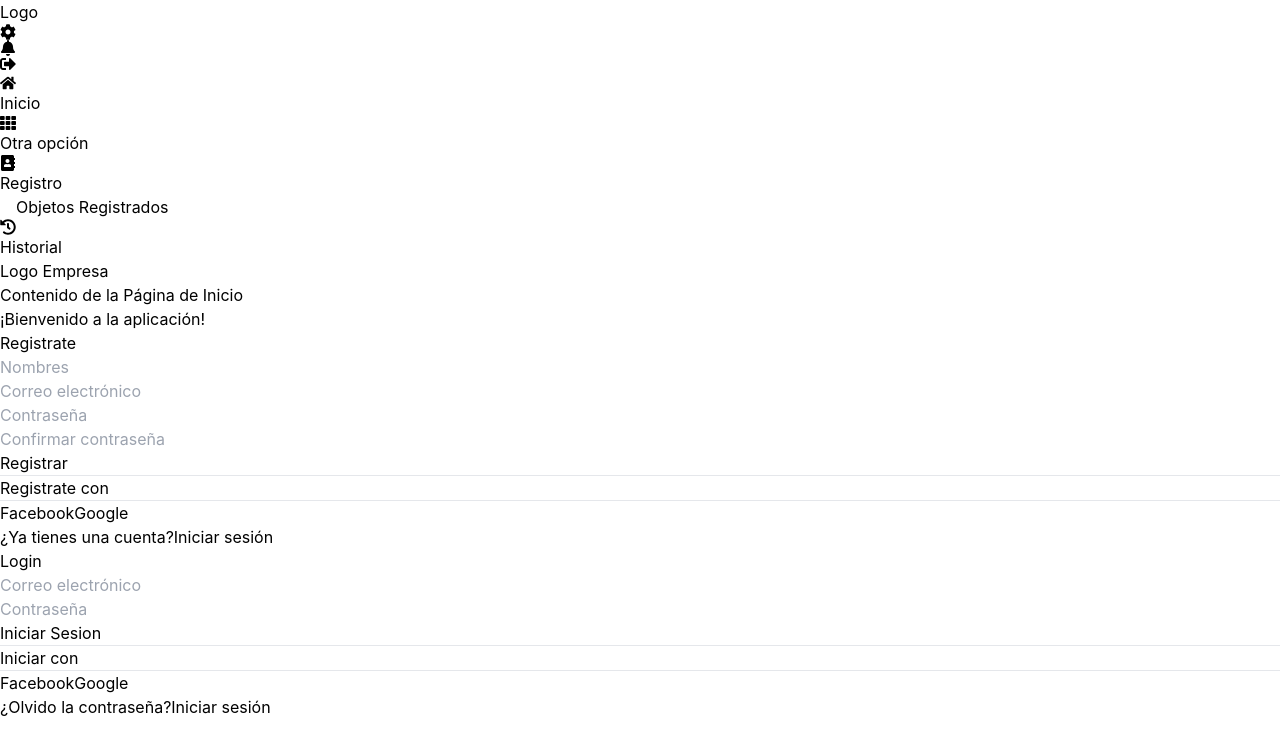
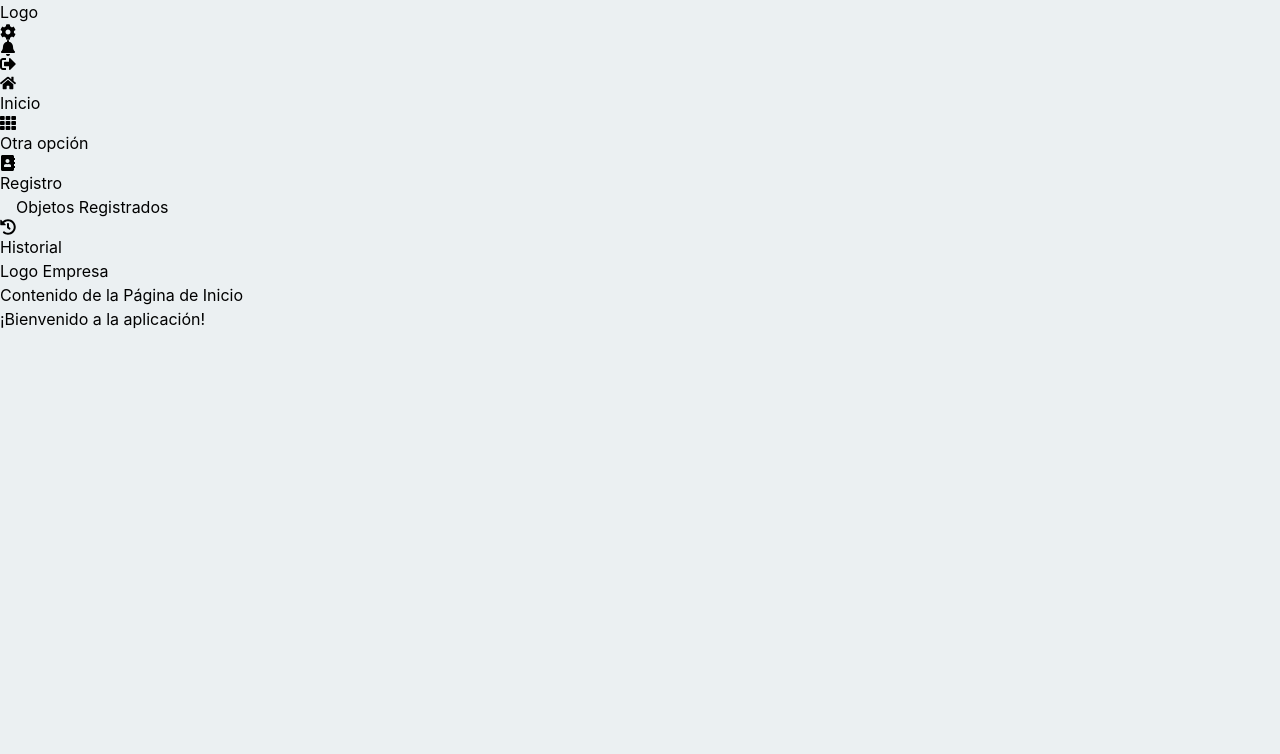
Before and after one commit to Churitos2309/FrontendReconocimientoFacial, a React (Vite) app: page / in a window 1280 px wide. Shown: the top 754 px of the page. Built offline with nearby package versions, Linux system fonts and the light colour scheme; some icons are missing.

Commit message:
Links de toda la pagina
Ya se puede trabajar con los link que tengo dentro del app

```diff
--- a/package.json
+++ b/package.json
@@ -12,7 +12,8 @@
   "dependencies": {
     "react": "^18.2.0",
     "react-dom": "^18.2.0",
-    "react-icons": "^4.12.0"
+    "react-icons": "^4.12.0",
+    "react-router-dom": "6.20.0"
   },
   "devDependencies": {
     "@types/react": "^18.2.37",
--- a/src/App.jsx
+++ b/src/App.jsx
@@ -1,25 +1,27 @@
 import React from 'react';
+import { Route, Routes } from 'react-router-dom';
+
+
 import Header from './components/Header/Header';
-import Sidebar from './components/Sidebar/Sidebar';
+import Sidebar from './Components/Sidebar/Sidebar';
 import Home from './pages/Home';
-import RegistroForm from './pages/register'
-import LoginForm from './pages/login'
+import RegistroForm from './pages/register';
+import LoginForm from './pages/login';
 
 const App = () => {
   return (
     <div className='flex flex-col h-screen overflow-hidden'>
       <Header />
-      <div className="flex">
+      <div className="flex min-h-screen">
         <Sidebar />
         <div className='flex-grow flex flex-col overflow-hidden'>
           <Home />
         </div>
-        <div>
-          <RegistroForm />
-        </div>
-        <div>
-          <LoginForm />
-        </div>
+        <Routes>
+          <Route path='/Login' element={<LoginForm />} />
+          <Route path='/Register' element={<RegistroForm />} />
+        </Routes>
+
       </div>
     </div>
   );
--- a/src/Components/Header/Header.jsx
+++ b/src/Components/Header/Header.jsx
@@ -1,5 +1,6 @@
 import React from 'react';
 import { FaCog, FaBell, FaSignOutAlt } from 'react-icons/fa';
+import { Link } from 'react-router-dom';
 
 const Header = () => {
   return (
@@ -7,9 +8,9 @@ const Header = () => {
       <div className="flex items-center justify-between">
         <div className="text-white">Logo</div>
         <div className="flex items-center space-x-4">
-          <FaCog className="text-white" />
-          <FaBell className="text-white" />
-          <FaSignOutAlt className="text-white" />
+          <Link to='/configuracion'><FaCog className="text-white" /></Link>
+          <Link to='/notificaciones'><FaBell className="text-white" /></Link>
+          <Link to='/login'><FaSignOutAlt className="text-white" /></Link>
         </div>
       </div>
     </header>
--- a/src/Components/Sidebar/Sidebar.jsx
+++ b/src/Components/Sidebar/Sidebar.jsx
@@ -1,34 +1,50 @@
 import React from 'react';
 import { FaHome, FaTh, FaAddressBook, FaHistory } from 'react-icons/fa';
 import { FaLaptopFile } from "react-icons/fa6";
+import { Link } from 'react-router-dom';
 
 const Sidebar = () => {
   return (
-    <aside className="bg-gray-900 w-1/5 p-4 h-screen">
+    <aside className="bg-[#262E30] w-1/5 p-4 h-screen">
       <div className="flex items-center justify-center mb-8">
         <div className="bg-white h-1 w-3/4 rounded-full"></div>
       </div>
       <div className="flex flex-col space-y-4">
+        <Link to='/'>
         <div className="flex items-center space-x-4">
           <FaHome className="text-white" />
           <span className="text-white">Inicio</span>
         </div>
+        </Link>
+
+
+        <Link to='/otraopcion'>
         <div className="flex items-center space-x-4">
           <FaTh className="text-white" />
           <span className="text-white">Otra opción</span>
         </div>
+        </Link>
+
+        <Link to='registro'>
         <div className="flex items-center space-x-4">
           <FaAddressBook className="text-white" />
           <span className="text-white">Registro</span>
         </div>
+        </Link>
+
+        <Link to='/objetosregistrados'>
         <div className="flex items-center space-x-4">
           <FaLaptopFile className="text-white" />
           <span className="text-white">Objetos Registrados</span>
         </div>
+        </Link>
+
+        <Link to='/historial'>
         <div className="flex items-center space-x-4">
           <FaHistory className="text-white" />
           <span className="text-white">Historial</span>
         </div>
+        </Link>
       </div>
       <div className="mt-auto ">
         <div className="flex items-center justify-center mt-8">
--- a/src/main.jsx
+++ b/src/main.jsx
@@ -2,9 +2,10 @@ import React from 'react'
 import ReactDOM from 'react-dom/client'
 import App from './App.jsx'
 import './style/tailwind.css'
+import {BrowserRouter} from 'react-router-dom'
 
 ReactDOM.createRoot(document.getElementById('root')).render(
-  <React.StrictMode>
+  <BrowserRouter>
     <App />
-  </React.StrictMode>,
+  </BrowserRouter>,
 )
--- a/src/pages/Home.jsx
+++ b/src/pages/Home.jsx
@@ -2,7 +2,7 @@ import React from 'react';
 
 const Home = () => {
   return (
-    <main className="flex-1 p-8">
+    <main className="flex-1 p-8 ">
       <h1 className="text-3xl font-bold mb-4">Contenido de la Página de Inicio</h1>
       <p>¡Bienvenido a la aplicación!</p>
     </main>
--- a/src/style/global.css
+++ b/src/style/global.css
@@ -1,10 +1,13 @@
 body {
+
     margin: 0;
+    background-color: #EBF0F2;
     font-family: -apple-system, BlinkMacSystemFont, 'Segoe UI', Roboto, 'Helvetica Neue', Arial,
       'Noto Sans', sans-serif, 'Apple Color Emoji', 'Segoe UI Emoji', 'Segoe UI Symbol',
       'Noto Color Emoji';
     -webkit-font-smoothing: antialiased;
     -moz-osx-font-smoothing: grayscale;
+
   }
   header {
     margin-bottom: 0.2rem; /* Puedes ajustar este valor según tus necesidades */
```
Also changed, not shown: 1 other file (tests, documents, lock files or other folders).
